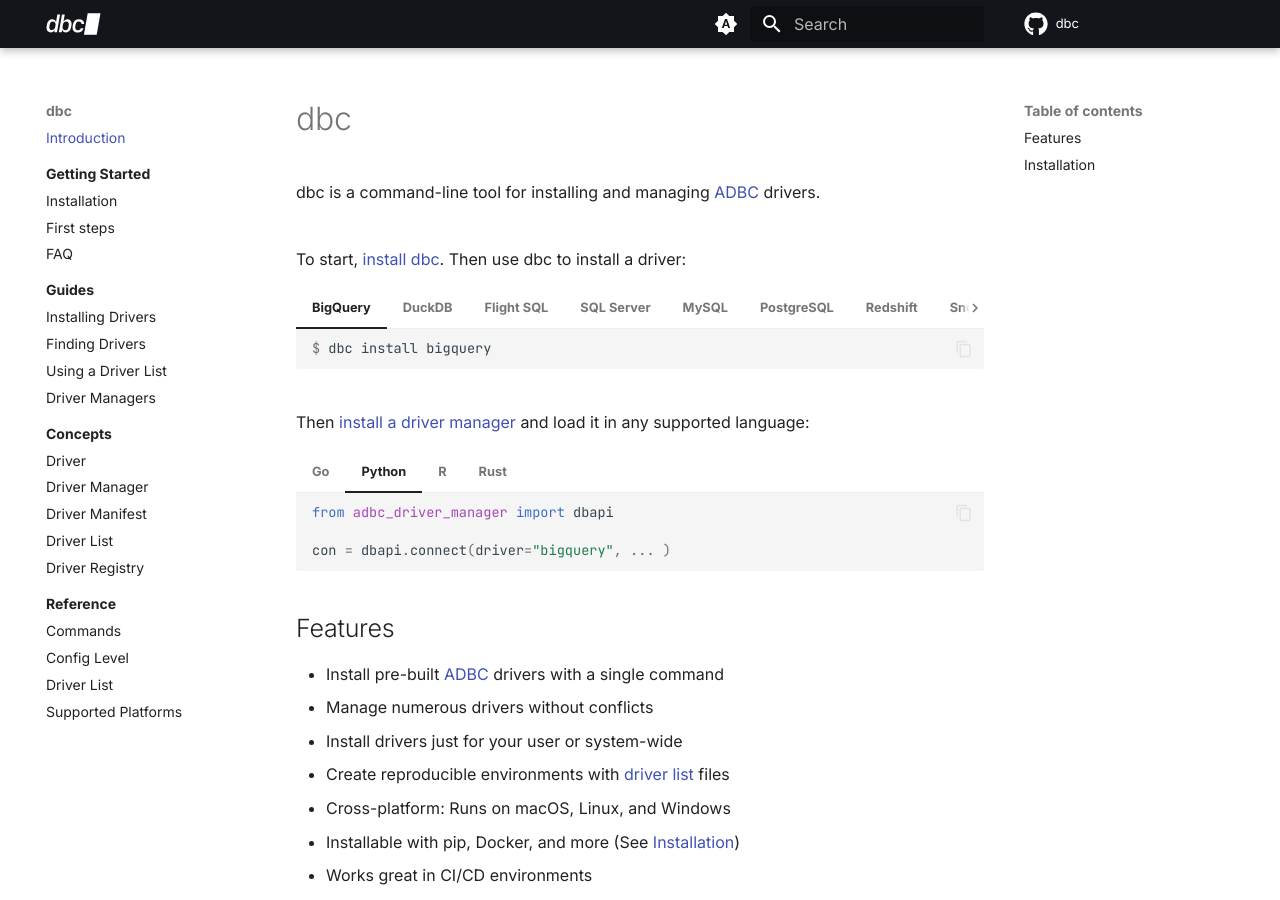
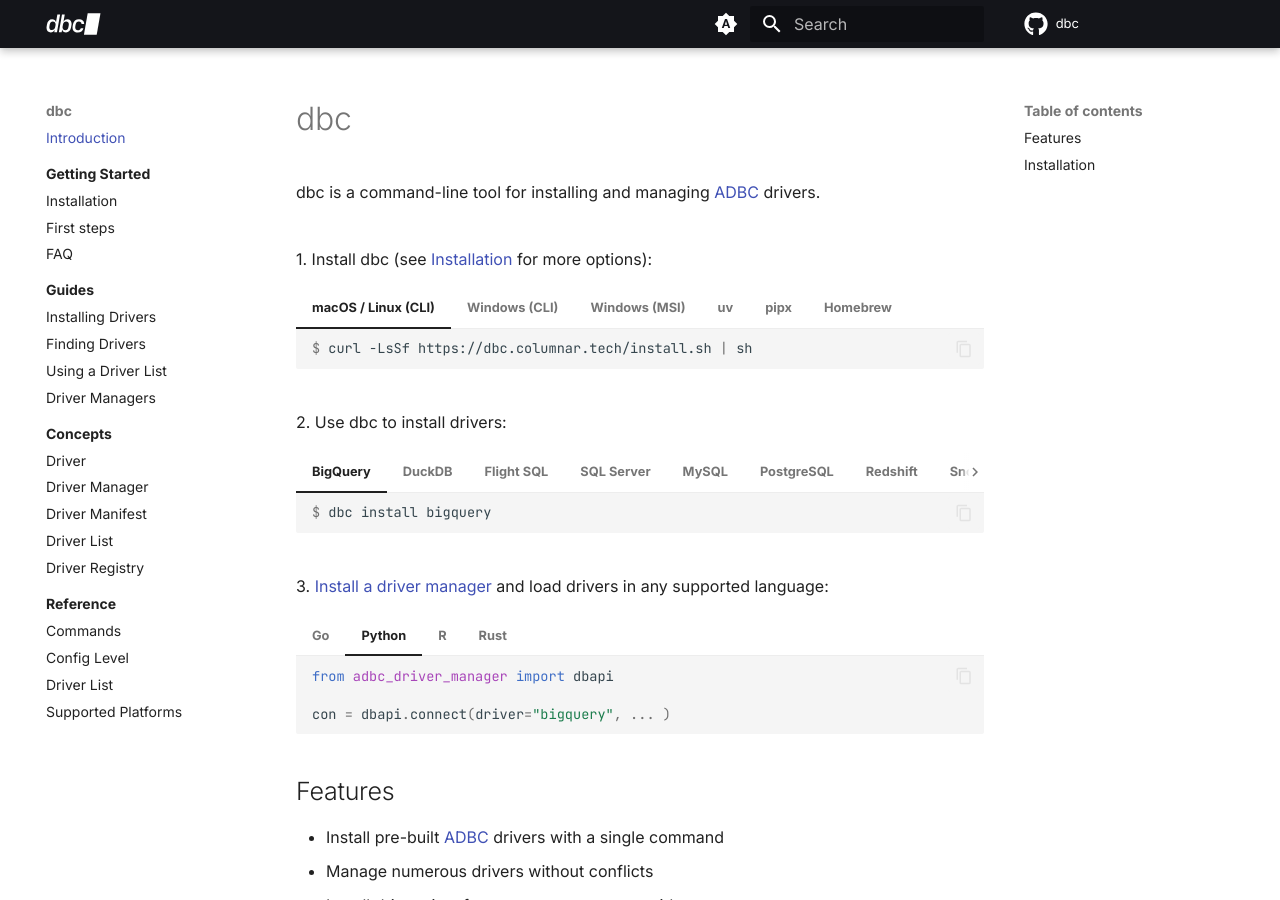
Before and after one commit to columnar-tech/dbc, an MkDocs documentation site: the page built from docs/index.md, in a window 1280 px wide and 900 px high. Built offline with MkDocs 1.6.1 and Material for MkDocs 9.7.7, drawn with Linux system fonts in a browser that asks for light colours; plug-ins that fetch from the network failed and are left out; comment, search, counter and statistics services are not loaded.

Commit message:
Rework index

````diff
--- a/docs/index.md
+++ b/docs/index.md
@@ -22,7 +22,45 @@
 
 dbc is a command-line tool for installing and managing [ADBC](https://arrow.apache.org/adbc) drivers.
 
-<br/>To start, [install dbc](./getting_started/installation.md). Then use dbc to install a driver:
+<br />1. Install dbc (see [Installation](./getting_started/installation.md) for more options):
+
+=== "macOS / Linux (CLI)"
+
+    ```console
+    $ curl -LsSf https://dbc.columnar.tech/install.sh | sh
+    ```
+
+=== "Windows (CLI)"
+
+    ```console
+    $ powershell -ExecutionPolicy ByPass -c "irm https://dbc.columnar.tech/install.ps1 | iex"
+    ```
+
+=== "Windows (MSI)"
+
+    <https://dbc.columnar.tech/latest/dbc-latest-x64.msi>
+
+=== "uv"
+
+    ```console
+    $ uv tool install dbc
+    ```
+
+
+=== "pipx"
+
+    ```console
+    $ pipx install dbc
+    ```
+
+=== "Homebrew"
+
+    ```console
+    $ brew tap columnar-tech/tap
+    $ brew install --cask dbc
+    ```
+
+<br/>2. Use dbc to install drivers:
 
 === "BigQuery"
 
@@ -30,7 +68,7 @@
     $ dbc install bigquery
     ```
 
-    <br/>Then [install a driver manager](./guides/driver_manager.md) and load it in any supported language:
+    <br/>3. [Install a driver manager](./guides/driver_manager.md) and load drivers in any supported language:
 
     === "Go"
 
@@ -70,7 +108,7 @@
     $ dbc install duckdb
     ```
 
-    <br/>Then [install a driver manager](./guides/driver_manager.md) and load it in any supported language:
+    <br/>3. [Install a driver manager](./guides/driver_manager.md) and load drivers in any supported language:
 
     === "Go"
 
@@ -110,7 +148,7 @@
     $ dbc install flightsql
     ```
 
-    <br/>Then [install a driver manager](./guides/driver_manager.md) and load it in any supported language:
+    <br/>3. [Install a driver manager](./guides/driver_manager.md) and load drivers in any supported language:
 
     === "Go"
 
@@ -150,7 +188,7 @@
     $ dbc install mssql
     ```
 
-    <br/>Then [install a driver manager](./guides/driver_manager.md) and load it in any supported language:
+    <br/>3. [Install a driver manager](./guides/driver_manager.md) and load drivers in any supported language:
 
     === "Go"
 
@@ -190,7 +228,7 @@
     $ dbc install mysql
     ```
 
-    <br/>Then [install a driver manager](./guides/driver_manager.md) and load it in any supported language:
+    <br/>3. [Install a driver manager](./guides/driver_manager.md) and load drivers in any supported language:
 
     === "Go"
 
@@ -230,7 +268,7 @@
     $ dbc install postgresql
     ```
 
-    <br/>Then [install a driver manager](./guides/driver_manager.md) and load it in any supported language:
+    <br/>3. [Install a driver manager](./guides/driver_manager.md) and load drivers in any supported language:
 
     === "Go"
 
@@ -270,7 +308,7 @@
     $ dbc install redshift
     ```
 
-    <br/>Then [install a driver manager](./guides/driver_manager.md) and load it in any supported language:
+    <br/>3. [Install a driver manager](./guides/driver_manager.md) and load drivers in any supported language:
 
     === "Go"
 
@@ -310,7 +348,7 @@
     $ dbc install snowflake
     ```
 
-    <br/>Then [install a driver manager](./guides/driver_manager.md) and load it in any supported language:
+    <br/>3. [Install a driver manager](./guides/driver_manager.md) and load drivers in any supported language:
 
     === "Go"
 
@@ -350,7 +388,7 @@
     $ dbc install sqlite
     ```
 
-    <br/>Then [install a driver manager](./guides/driver_manager.md) and load it in any supported language:
+    <br/>3. [Install a driver manager](./guides/driver_manager.md) and load drivers in any supported language:
 
     === "Go"
 
@@ -390,7 +428,7 @@
     $ dbc install trino
     ```
 
-    <br/>Then [install a driver manager](./guides/driver_manager.md) and load it in any supported language:
+    <br/>3. [Install a driver manager](./guides/driver_manager.md) and load drivers in any supported language:
 
     === "Go"
 
````
